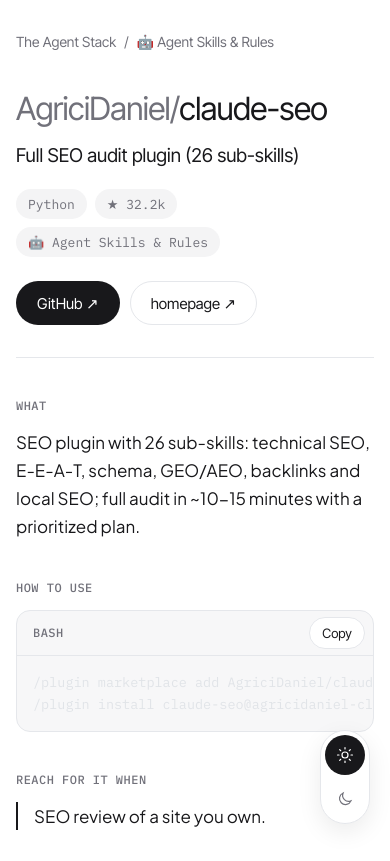
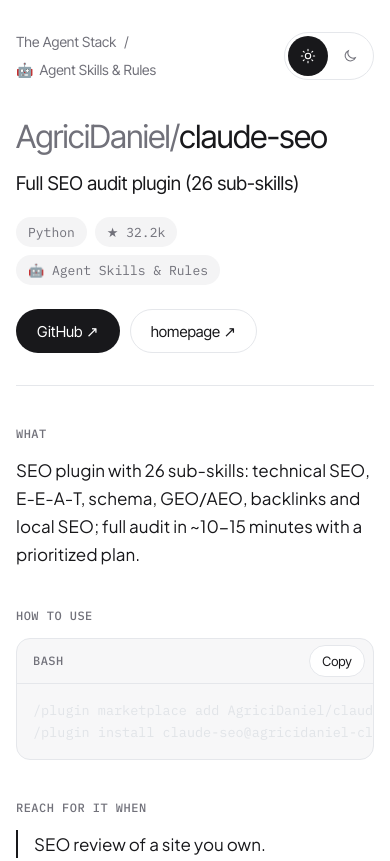
Before and after one commit to zharmedia386/agent-stack, an Astro site: page /r/AgriciDaniel/claude-seo/ in a window 390 px wide. Shown: the top 861 px of the page. Built offline with nearby package versions, Linux system fonts and the light colour scheme; Astro itself is replaced by a stand-in of ours; code samples lack their colours.

Commit message:
fix: put theme toggle in the header, shorten status pill on phones, space breadcrumb emoji

```diff
--- a/src/components/Hero.astro
+++ b/src/components/Hero.astro
@@ -1,5 +1,6 @@
 ---
 import HeroArt from './HeroArt.astro';
+import ThemeToggle from './ThemeToggle.astro';
 import { stars } from '../data/stars.ts';
 
 interface Props {
@@ -28,6 +29,7 @@ const hasRecent = stars.categories.some((category) => category.slug === 'recentl
       </svg>
       <span>The Agent Stack</span>
     </a>
+    <div class="hero__tools"><ThemeToggle onImage /></div>
   </nav>
   <div class="hero__body">
     <slot />
@@ -97,6 +99,10 @@ const hasRecent = stars.categories.some((category) => category.slug === 'recentl
     letter-spacing: -0.01em;
   }
 
+  .hero__tools {
+    justify-self: end;
+  }
+
   .hero__body {
     position: relative;
     flex: 1;
--- /dev/null
+++ b/src/components/ThemeToggle.astro
@@ -0,0 +1,58 @@
+---
+interface Props {
+  onImage?: boolean;
+}
+
+const { onImage = false } = Astro.props;
+---
+
+<div class:list={['theme-toggle', { 'theme-toggle--image': onImage }]} role="group" aria-label="Color theme">
+  <button type="button" data-set-theme="light" aria-label="Light theme">
+    <svg viewBox="0 0 24 24" width="16" height="16" aria-hidden="true" fill="none" stroke="currentColor" stroke-width="1.6" stroke-linecap="round"><circle cx="12" cy="12" r="4"></circle><path d="M12 2v2M12 20v2M4.9 4.9l1.4 1.4M17.7 17.7l1.4 1.4M2 12h2M20 12h2M4.9 19.1l1.4-1.4M17.7 6.3l1.4-1.4"></path></svg>
+  </button>
+  <button type="button" data-set-theme="dark" aria-label="Dark theme">
+    <svg viewBox="0 0 24 24" width="16" height="16" aria-hidden="true" fill="none" stroke="currentColor" stroke-width="1.6" stroke-linecap="round"><path d="M20 14.5A8 8 0 0 1 9.5 4 8 8 0 1 0 20 14.5Z"></path></svg>
+  </button>
+</div>
+
+<style>
+  .theme-toggle {
+    display: inline-flex;
+    gap: 2px;
+    padding: 3px;
+    border-radius: var(--radius-pill);
+    background: hsl(var(--surface));
+    border: 1px solid hsl(var(--border));
+  }
+
+  .theme-toggle button {
+    display: grid;
+    place-items: center;
+    width: 40px;
+    height: 40px;
+    border: 0;
+    border-radius: 50%;
+    background: transparent;
+    color: hsl(var(--muted-foreground));
+    cursor: pointer;
+  }
+
+  .theme-toggle button[aria-pressed='true'] {
+    background: hsl(var(--foreground));
+    color: hsl(var(--background));
+  }
+
+  .theme-toggle--image {
+    background: var(--glass-10);
+    border-color: var(--glass-24);
+  }
+
+  .theme-toggle--image button {
+    color: var(--glass-78);
+  }
+
+  .theme-toggle--image button[aria-pressed='true'] {
+    background: #fff;
+    color: #18181b;
+  }
+</style>
--- a/src/layouts/Base.astro
+++ b/src/layouts/Base.astro
@@ -48,14 +48,6 @@ const canonicalUrl = new URL(canonical ?? Astro.url.pathname, Astro.site);
       <span>The Agent Stack · curated by <a href="https://github.com/zharmedia386">@zharmedia386</a></span>
       <span class="mono-label">Data from Notion + GitHub · snapshot {stars.generatedAt}</span>
     </footer>
-    <div class="theme-toggle" role="group" aria-label="Color theme">
-      <button type="button" data-set-theme="light" aria-label="Light theme">
-        <svg viewBox="0 0 24 24" width="18" height="18" aria-hidden="true" fill="none" stroke="currentColor" stroke-width="1.6" stroke-linecap="round"><circle cx="12" cy="12" r="4"></circle><path d="M12 2v2M12 20v2M4.9 4.9l1.4 1.4M17.7 17.7l1.4 1.4M2 12h2M20 12h2M4.9 19.1l1.4-1.4M17.7 6.3l1.4-1.4"></path></svg>
-      </button>
-      <button type="button" data-set-theme="dark" aria-label="Dark theme">
-        <svg viewBox="0 0 24 24" width="18" height="18" aria-hidden="true" fill="none" stroke="currentColor" stroke-width="1.6" stroke-linecap="round"><path d="M20 14.5A8 8 0 0 1 9.5 4 8 8 0 1 0 20 14.5Z"></path></svg>
-      </button>
-    </div>
     <script>
       const root = document.documentElement;
       const current = () =>
@@ -112,35 +104,4 @@ const canonicalUrl = new URL(canonical ?? Astro.url.pathname, Astro.site);
     margin-top: 80px;
   }
 
-  .theme-toggle {
-    position: fixed;
-    right: 20px;
-    bottom: 20px;
-    z-index: 50;
-    display: flex;
-    flex-direction: column;
-    gap: 4px;
-    padding: 4px;
-    border-radius: var(--radius-pill);
-    background: hsl(var(--surface));
-    border: 1px solid hsl(var(--border));
-    box-shadow: 0 8px 24px rgb(0 0 0 / 0.08);
-  }
-
-  .theme-toggle button {
-    display: grid;
-    place-items: center;
-    width: 40px;
-    height: 40px;
-    border: 0;
-    border-radius: 50%;
-    background: transparent;
-    color: hsl(var(--muted-foreground));
-    cursor: pointer;
-  }
-
-  .theme-toggle button[aria-pressed='true'] {
-    background: hsl(var(--foreground));
-    color: hsl(var(--background));
-  }
 </style>
--- a/src/pages/r/[owner]/[repo].astro
+++ b/src/pages/r/[owner]/[repo].astro
@@ -1,6 +1,7 @@
 ---
 import Base from '../../../layouts/Base.astro';
 import Card from '../../../components/Card.astro';
+import ThemeToggle from '../../../components/ThemeToggle.astro';
 import CodeBlock from '../../../components/CodeBlock.astro';
 import SplitWords from '../../../components/SplitWords.astro';
 import { stars } from '../../../data/stars.ts';
@@ -32,11 +33,14 @@ const related = repo.categories.map((slug) => {
 
 <Base title={`${repo.slug} · The Agent Stack`} description={plainText(repo.oneLiner) || `${repo.slug} on The Agent Stack`}>
   <article class="container detail">
-    <nav class="crumbs" aria-label="Breadcrumb">
-      <a href="/">The Agent Stack</a>
-      <span aria-hidden="true">/</span>
-      <a href={`/c/${primary.slug}/`}>{primary.emoji} {primary.title}</a>
-    </nav>
+    <div class="topline">
+      <nav class="crumbs" aria-label="Breadcrumb">
+        <a href="/">The Agent Stack</a>
+        <span aria-hidden="true">/</span>
+        <a class="crumbs__list" href={`/c/${primary.slug}/`}><span aria-hidden="true">{primary.emoji}</span>{primary.title}</a>
+      </nav>
+      <ThemeToggle />
+    </div>
 
     <header class="head">
       <h1><span class="owner">{repo.owner}/</span>{repo.name}</h1>
@@ -138,8 +142,20 @@ const related = repo.categories.map((slug) => {
     color: hsl(var(--muted-foreground));
   }
 
+  .topline {
+    display: flex;
+    align-items: center;
+    justify-content: space-between;
+    gap: 16px;
+  }
+
   .crumbs a {
     text-decoration: none;
+  }
+
+  .crumbs__list {
+    display: inline-flex;
+    gap: 6px;
   }
 
   .crumbs a:hover {
```
Also changed, not shown: src/pages/index.astro (+7 -1 lines).
